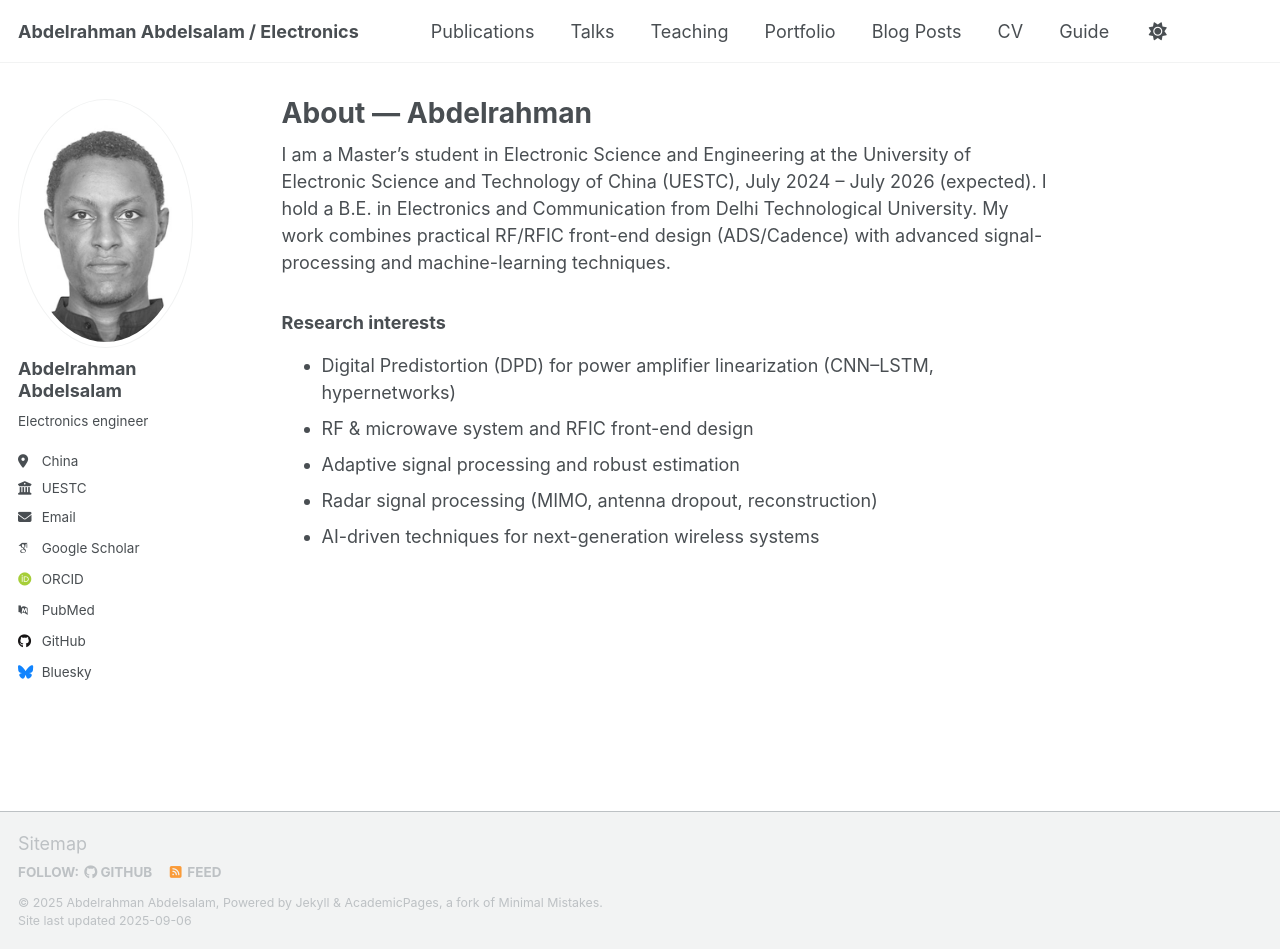
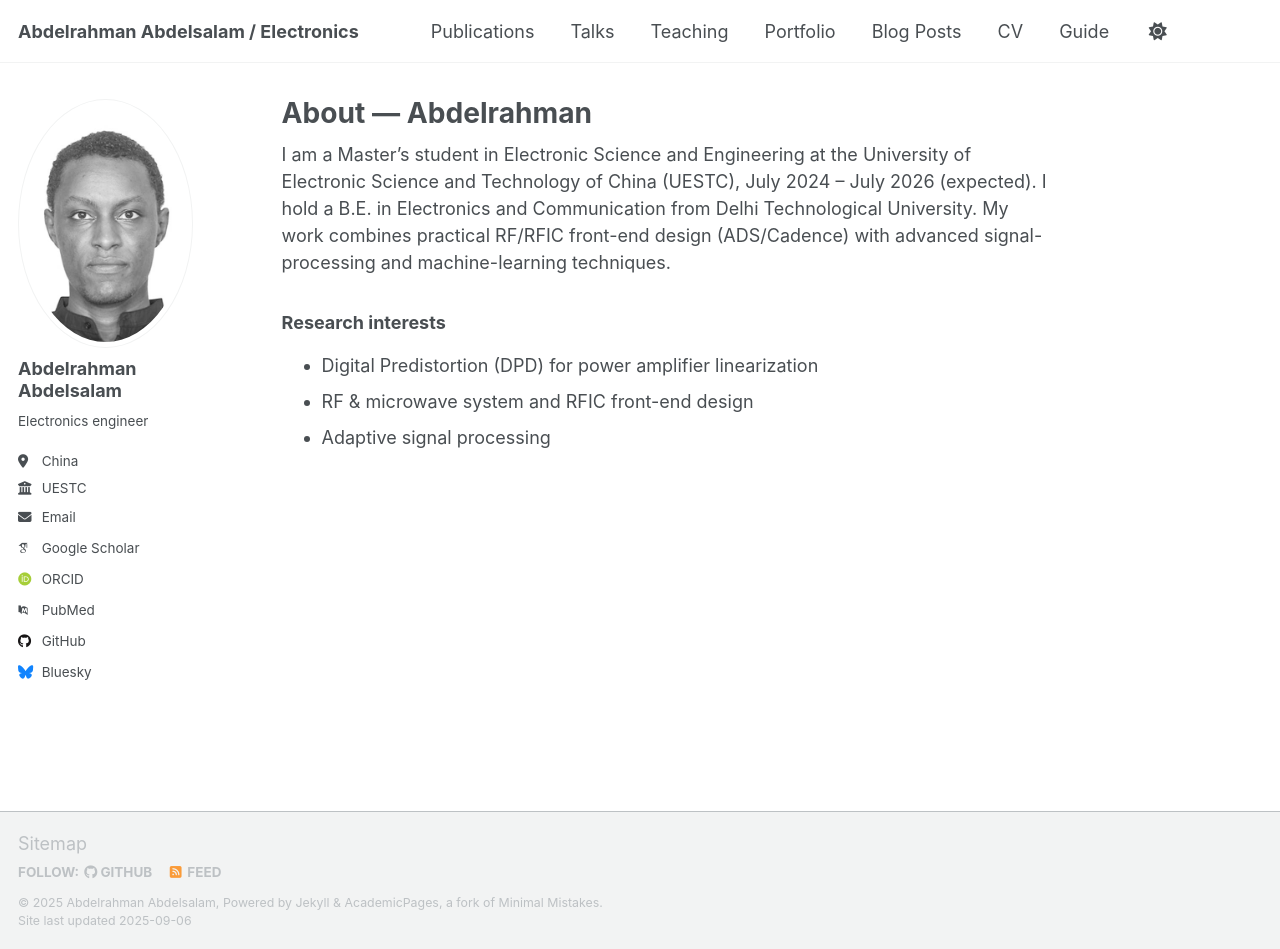
Before and after one commit to abdelrahman-dip/abdelrahmanosman.github.io, a Jekyll site: the page built from _pages/about.md, in a window 1280 px wide and 949 px high. Built offline with Jekyll 4.4.1, drawn with Linux system fonts in a browser that asks for light colours; some web fonts are replaced; a script that is not in the unit is left out.

Commit message:
Update about.md

```diff
--- a/_pages/about.md
+++ b/_pages/about.md
@@ -10,8 +10,6 @@ redirect_from:
 I am a Master's student in Electronic Science and Engineering at the University of Electronic Science and Technology of China (UESTC), July 2024 – July 2026 (expected). I hold a B.E. in Electronics and Communication from Delhi Technological University. My work combines practical RF/RFIC front-end design (ADS/Cadence) with advanced signal-processing and machine-learning techniques.
 
 ### Research interests
-- Digital Predistortion (DPD) for power amplifier linearization (CNN–LSTM, hypernetworks)
+- Digital Predistortion (DPD) for power amplifier linearization
 - RF & microwave system and RFIC front-end design
-- Adaptive signal processing and robust estimation
-- Radar signal processing (MIMO, antenna dropout, reconstruction)
-- AI-driven techniques for next-generation wireless systems
+- Adaptive signal processing
```
